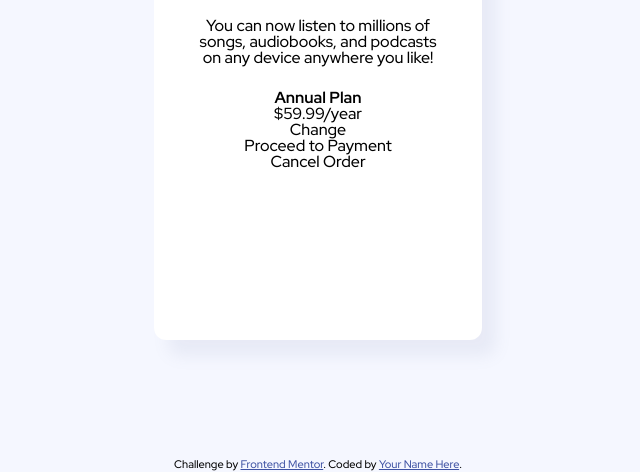
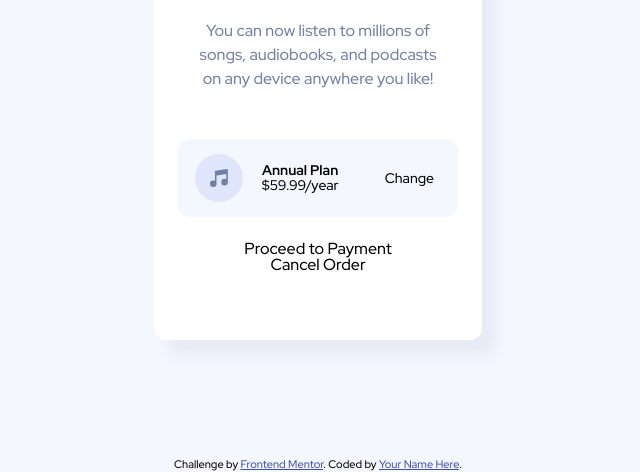
Before and after one commit to joaojgabriel/order-summary, a plain HTML site: page index.html in a window 1280 px wide. Shown: the part 344-816 px from the top of the page, without its empty margins (322-962 px from the left). Drawn offline with Linux system fonts and the light colour scheme.

Commit message:
plan section styling

```diff
--- a/style.css
+++ b/style.css
@@ -78,5 +78,24 @@ h1 {
 }
 
 p {
-  margin: 7.31% 12.8%;
+  margin: 7.32% 12.8%;
+  line-height: 1.5;
+  color: hsl(224, 23%, 55%);
 }
+
+.plan {
+  display: flex;
+  align-items: center;
+  margin: 7.32% auto;
+  justify-content: space-between;
+  background: url(images/icon-music.svg) no-repeat 7.32% center,
+    hsl(225, 100%, 98%);
+  padding: 7.32%;
+  width: calc(100% - 14.63%);
+  border-radius: 1.2rem;
+  font-size: 1.4rem;
+}
+
+.info {
+  padding-left: calc(4.8rem + 5.03%);
+}
```
